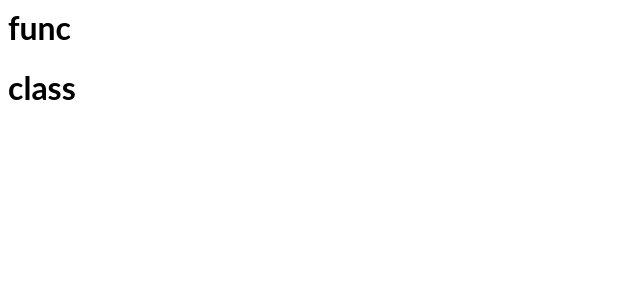
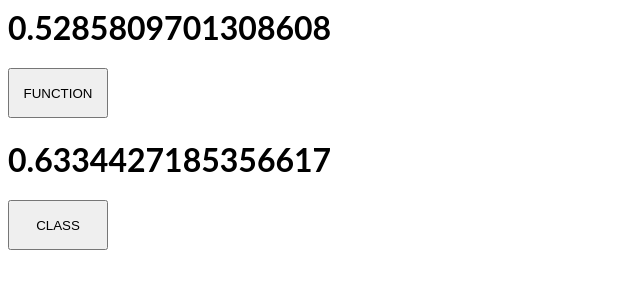
Before and after one commit to akoni50/react-ts-pzmfkd, a React (Create React App) app: page / in a window 1280 px wide. Shown: the top 300 px of the page, without its empty margins (0-640 px from the left). Built offline with nearby package versions, Linux system fonts and the light colour scheme.

Commit message:
value difference b/w fn & class component

```diff
--- /dev/null
+++ b/Utilities.tsx
@@ -0,0 +1,4 @@
+export const btn_styles: React.CSSProperties = {
+  height: '50px',
+  width: '100px',
+};
--- a/testclass.tsx
+++ b/testclass.tsx
@@ -1,20 +1,36 @@
 import * as React from 'react';
+import { btn_styles } from './Utilities';
 
 interface mystate {
-  renderme: string;
+  change: number;
 }
+//even though render is called many times, math.random is executed only once
 
 class Testclass extends React.Component<any, mystate> {
   constructor(props) {
     super(props);
     this.state = {
-      renderme: 'class',
+      change: 0,
     };
   }
-  private val = 'stuff class';
+
+  private val = Math.random();
 
   public render() {
-    return <h1>{this.state.renderme}</h1>;
+    console.log('render_class');
+    return (
+      <div>
+        <h1>{this.val}</h1>
+        <button
+          style={btn_styles}
+          onClick={() => {
+            this.setState({ change: this.state.change + 1 });
+          }}
+        >
+          CLASS
+        </button>
+      </div>
+    );
   }
 }
 
--- a/testfunc.tsx
+++ b/testfunc.tsx
@@ -1,10 +1,34 @@
 import * as React from 'react';
+import { btn_styles } from './Utilities';
+
+/*
+in this example math.random executes every time, this is the reason behind why stuff worked for femsec repo(fn component) and not for antispam repo(class component)
+*/
 
 //not components should always being with uppercase WTH typescript
 const FuncComp = () => {
-  const [change, setChange] = React.useState('func');
+  const [change, setChange] = React.useState(0);
+  const val = Math.random();
 
-  return <h1>{change}</h1>;
+  function callme(): number {
+    return change;
+  }
+
+  console.log('render_fn');
+
+  return (
+    <div>
+      <h1>{val}</h1>
+      <button
+        style={btn_styles}
+        onClick={() => {
+          setChange(change + 1);
+        }}
+      >
+        FUNCTION
+      </button>
+    </div>
+  );
 };
 
 export default FuncComp;
```
